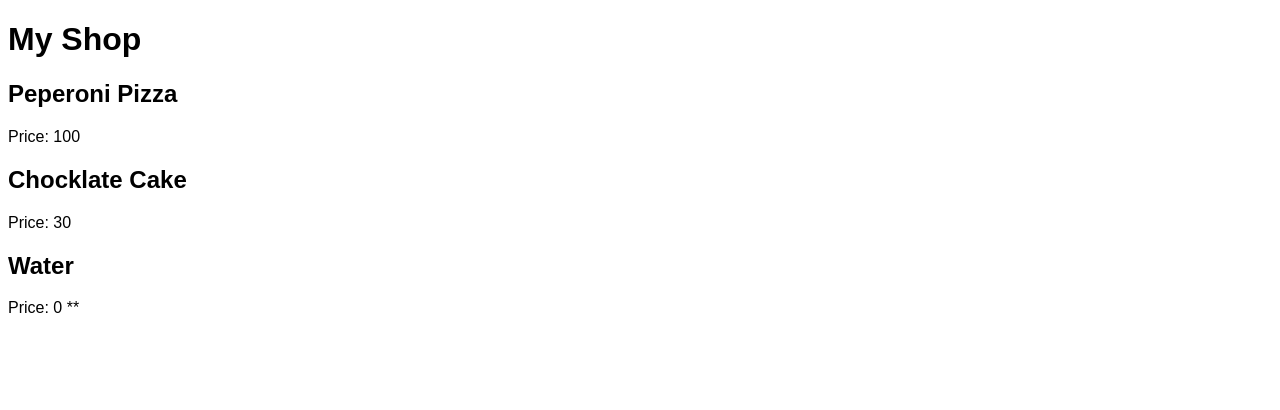
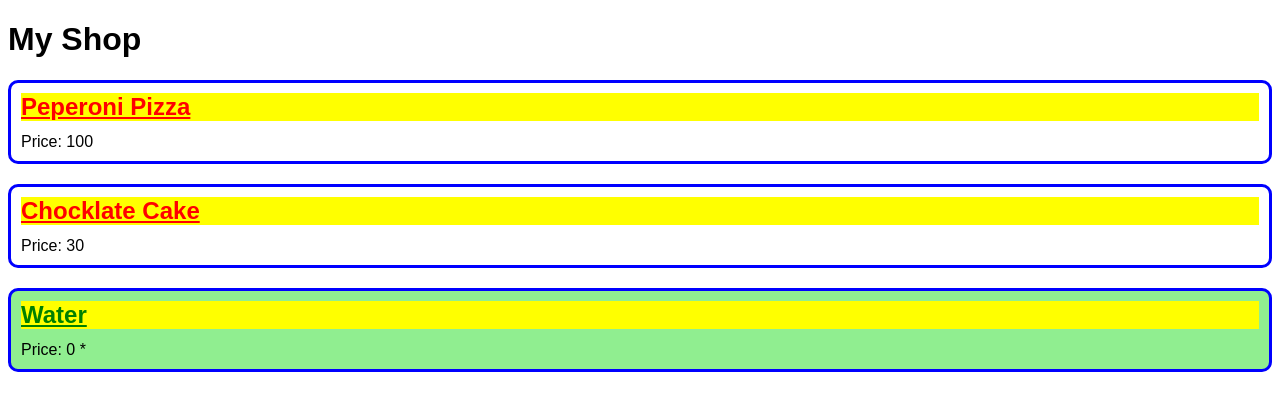
Before and after one commit to mate-academy/react-recording_javascript, a React (Create React App) app: page / in a window 1280 px wide. Shown: the top 410 px of the page. Built offline with nearby package versions, Linux system fonts and the light colour scheme.

Commit message:
after Conditional Styling

```diff
--- a/package.json
+++ b/package.json
@@ -6,9 +6,11 @@
     "@testing-library/jest-dom": "^5.16.5",
     "@testing-library/react": "^13.4.0",
     "@testing-library/user-event": "^13.5.0",
+    "classnames": "^2.3.2",
     "react": "^18.2.0",
     "react-dom": "^18.2.0",
     "react-scripts": "5.0.1",
+    "sass": "^1.63.4",
     "web-vitals": "^2.1.4"
   },
   "scripts": {
--- a/src/components/Product/Product.jsx
+++ b/src/components/Product/Product.jsx
@@ -1,9 +1,21 @@
+import cn from 'classnames';
+import './Product.scss';
+
 export const Product = ({
   title,
   price = 0,
 }) => (
-  <div className="Product">
-    <h2 className="Product__title">
+  // <div className={`Product ${price === 0 ? 'Product--free' : ''}`}>
+  <div className={cn('Product', {
+    'Product--free': price === 0,
+  })}>
+    <h2
+      className="Product__title"
+      style={{
+        color: price === 0 ? 'green' : 'red',
+        backgroundColor: 'yellow',
+      }}
+    >
       {title}
     </h2>
 
@@ -11,10 +23,7 @@ export const Product = ({
       {`Price: ${price} `}
 
       {price === 0 && (
-        <>
-          <span>*</span>
-          <span>*</span>
-        </>
+        <span>*</span>
       )}
     </div>
   </div>
--- a/src/components/Product/Product.scss
+++ b/src/components/Product/Product.scss
@@ -4,6 +4,10 @@
   border: 3px solid #00f;
   border-radius: 10px;
 
+  &--free {
+    background: lightgreen;
+  }
+
   &__title {
     margin: 0 0 .5em;
     text-decoration: underline;
```
Also changed, not shown: 1 other file (tests, documents, lock files or other folders).
